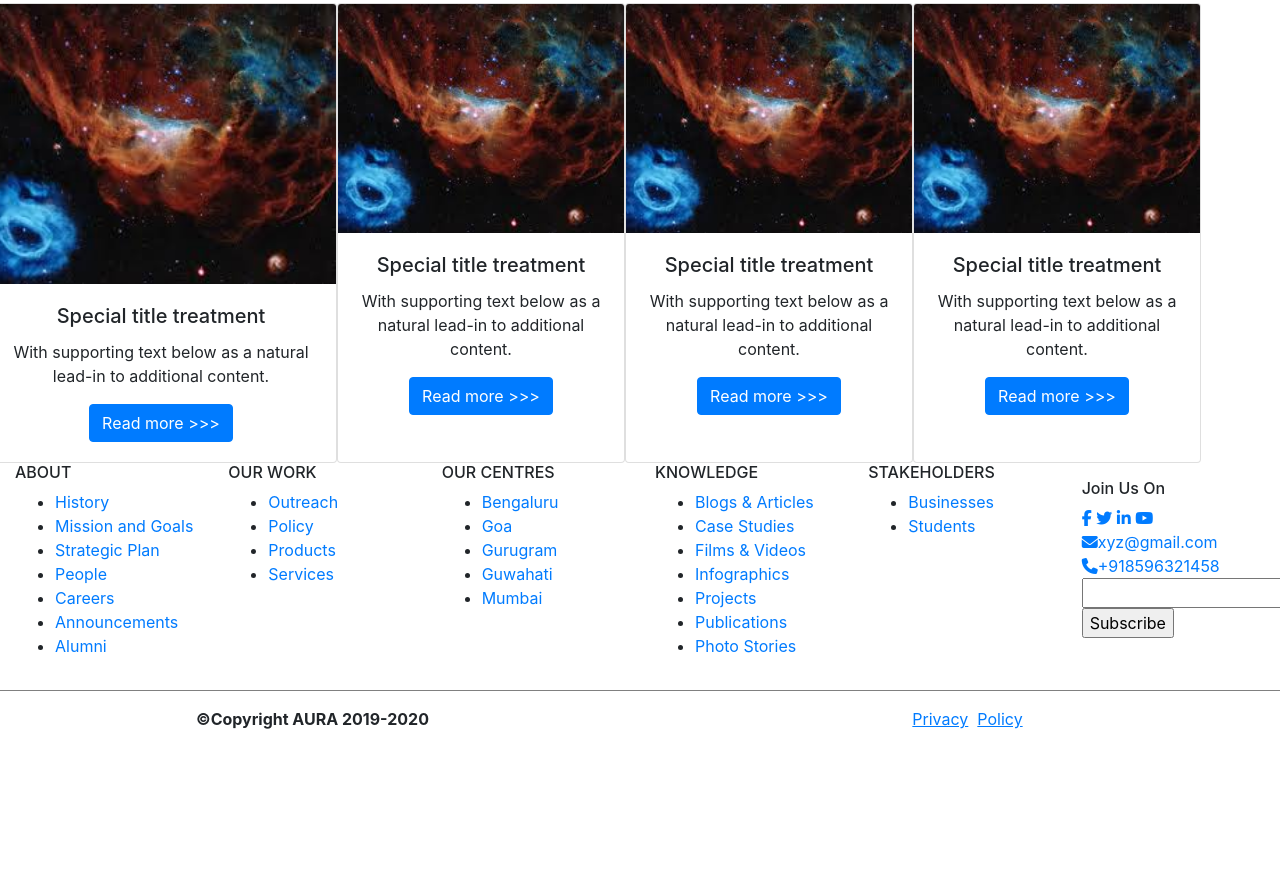
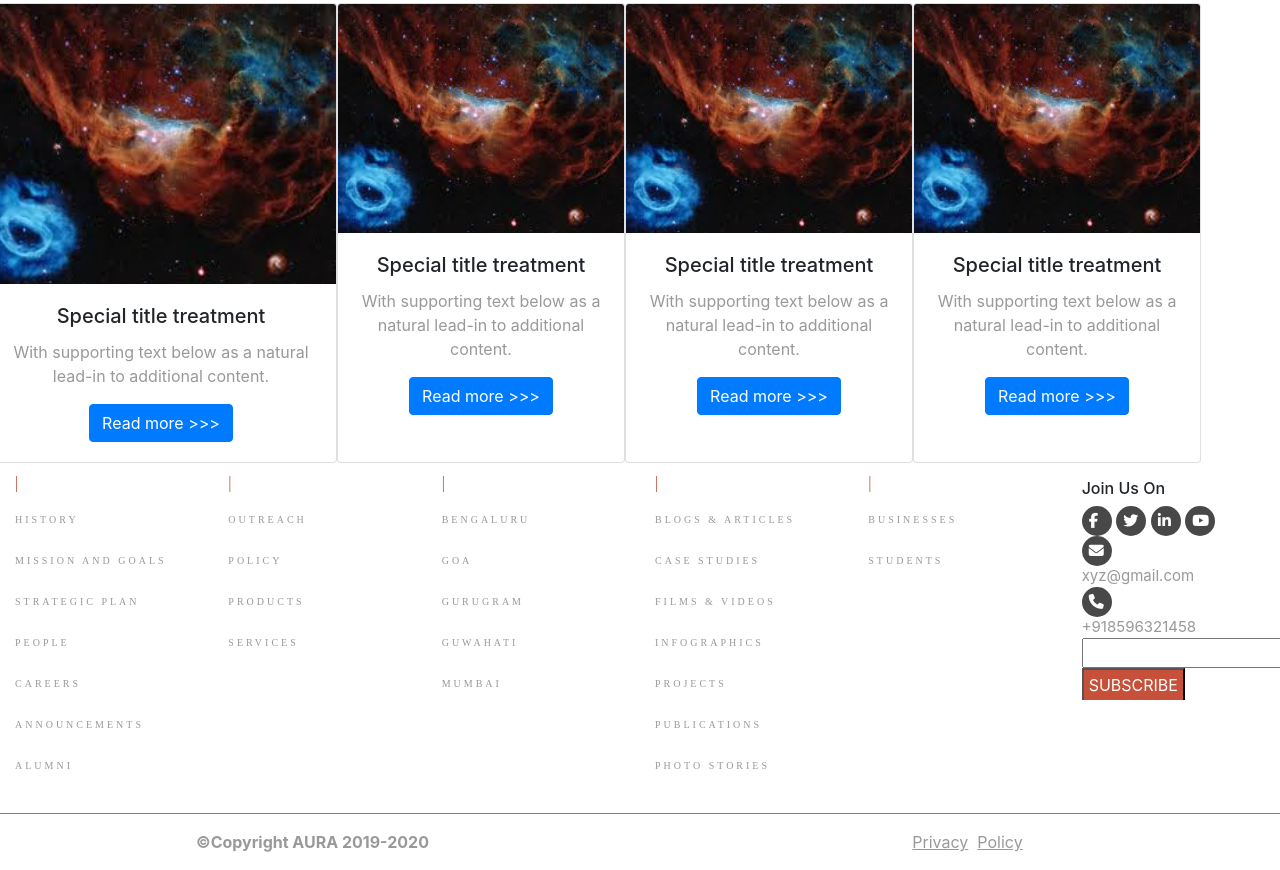
Before and after one commit to Kartik-singh25/site-project, a plain HTML site: page index.html in a window 1280 px wide. Shown: the part 1220-2090 px from the top of the page. Before the commit the page ends 1967 px from the top, so only its background shows below. Drawn offline with nearby package versions, Linux system fonts and the light colour scheme.

Commit message:
Update styles.css

```diff
--- a/styles.css
+++ b/styles.css
@@ -10,3 +10,255 @@ background-color:white;
 .dropdown-menu.show{
 	display: inline-flex;
 }
+
+
+
+
+
+
+<!-- Footer Css Start-->
+
+
+
+
+
+
+.footer-top{
+	background: #111;
+	color: white;
+	padding: 60px 20px;
+	text-decoration: none;
+
+
+}
+
+.segment-one
+{
+	font-family: Courgette;
+	color:#fff;
+	letter-spacing: 3px;
+	margin: 10px 0;
+	font-size: 10px;
+	text-transform: uppercase;
+}
+.segment-one h6:before
+{
+	content: '|';
+	color:#c65039;
+	padding-right: 10px;
+}
+.segment-one ul
+{
+	margin: 0;
+	padding:0;
+	list-style: none;
+}
+.segment-one ul li{
+	border-bottom: 1px solid rgba(255,255,255,0.5);
+	line-height: 40px;
+}
+.segment-one ul li a{
+	color: #999;
+	text-decoration: none;
+
+}
+
+
+
+
+
+.segment-two
+{
+	font-family: Courgette;
+	color:#fff;
+	letter-spacing: 3px;
+	margin: 10px 0;
+	font-size: 10px;
+	text-transform: uppercase;
+}
+.segment-two h6:before
+{
+	content: '|';
+	color:#c65039;
+	padding-right: 10px;
+}
+.segment-two ul
+{
+	margin: 0;
+	padding:0;
+	list-style: none;
+}
+.segment-two ul li{
+	border-bottom: 1px solid rgba(255,255,255,0.5);
+	line-height: 40px;
+}
+.segment-two ul li a{
+	color: #999;
+	text-decoration: none;
+
+}
+
+
+
+.segment-three
+{
+	font-family: Courgette;
+	color:#fff;
+	letter-spacing: 3px;
+	margin: 10px 0;
+	font-size: 10px;
+	text-transform: uppercase;
+}
+.segment-three h6:before
+{
+	content: '|';
+	color:#c65039;
+	padding-right: 10px;
+}
+.segment-three ul
+{
+	margin: 0;
+	padding:0;
+	list-style: none;
+}
+.segment-three ul li{
+	border-bottom: 1px solid rgba(255,255,255,0.5);
+	line-height: 40px;
+}
+.segment-three ul li a{
+	color: #999;
+	text-decoration: none;
+
+}
+
+
+
+.segment-four
+{
+	font-family: Courgette;
+	color:#fff;
+	letter-spacing: 3px;
+	margin: 10px 0;
+	font-size: 10px;
+	text-transform: uppercase;
+}
+.segment-four h6:before
+{
+	content: '|';
+	color:#c65039;
+	padding-right: 10px;
+}
+.segment-four ul
+{
+	margin: 0;
+	padding:0;
+	list-style: none;
+}
+.segment-four ul li{
+	border-bottom: 1px solid rgba(255,255,255,0.5);
+	line-height: 40px;
+}
+.segment-four ul li a{
+	color: #999;
+	text-decoration: none;
+
+}
+
+
+
+.segment-five
+{
+	font-family: Courgette;
+	color:#fff;
+	letter-spacing: 3px;
+	margin: 10px 0;
+	font-size: 10px;
+	text-transform: uppercase;
+}
+.segment-five h6:before
+{
+	content: '|';
+	color:#c65039;
+	padding-right: 10px;
+}
+.segment-five ul
+{
+	margin: 0;
+	padding:0;
+	list-style: none;
+}
+.segment-five ul li{
+	border-bottom: 1px solid rgba(255,255,255,0.5);
+	line-height: 40px;
+}
+.segment-five ul li a{
+	color: #999;
+	text-decoration: none;
+
+}
+
+
+
+
+.segment-six a
+{
+	background: #494848;
+	width: 30px;
+	height:30px;
+	display: inline-block;
+	border-radius: 50%;
+	font-size: 15px;
+	text-decoration: none;
+	color: #999;
+}
+
+.segment-six a i
+{
+	font-size: 15px;
+	color: #fff;
+	padding: 7px 7px;
+}
+.segment-six form input[type=submit]
+{
+background: #c65039;
+border-bottom: none;
+padding: 3px 5px;
+color: #fff;
+text-transform: uppercase;
+}
+
+
+
+.footer-bottom-text a,p
+{
+	text-decoration: none;
+	color: #999;
+}
+
+
+
+@media only screen and (min-width: 768px) and (max-width: 991px)
+{
+	.md-mb-30
+	{
+		margin-bottom: 30px;
+	}
+}
+
+@media only screen and (max-width: 766px){
+	.sm-mb-30
+	{
+		margin-bottom: 30px;
+	}
+	.footer-top
+	{
+		padding: 50px 0;
+
+	}
+}
+
+
+
+
+
+<!-- Footer css End-->
```
